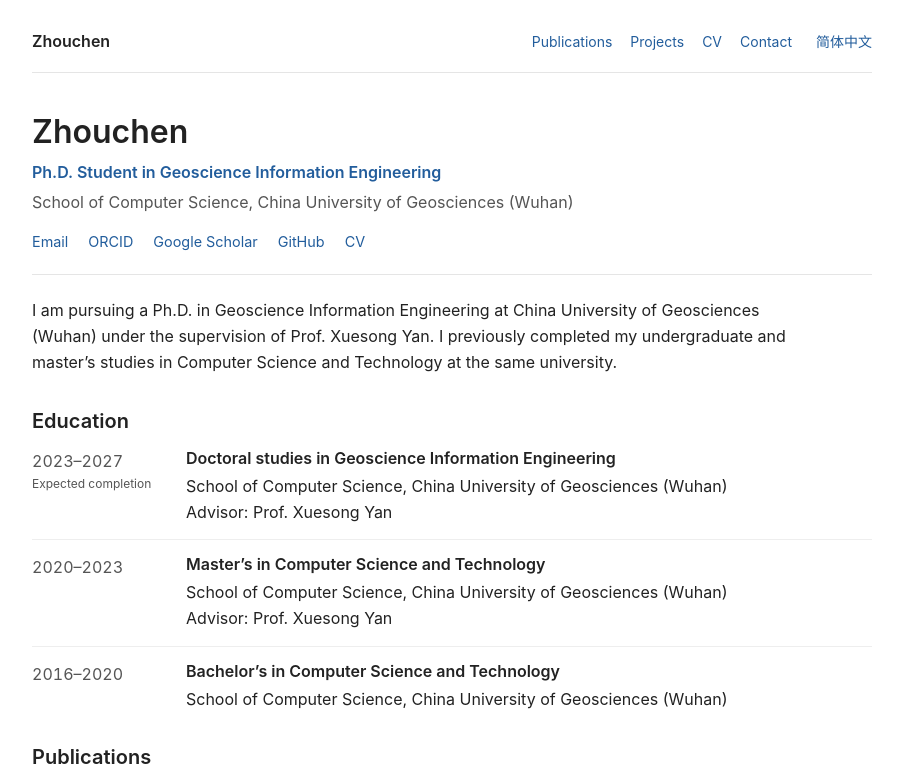
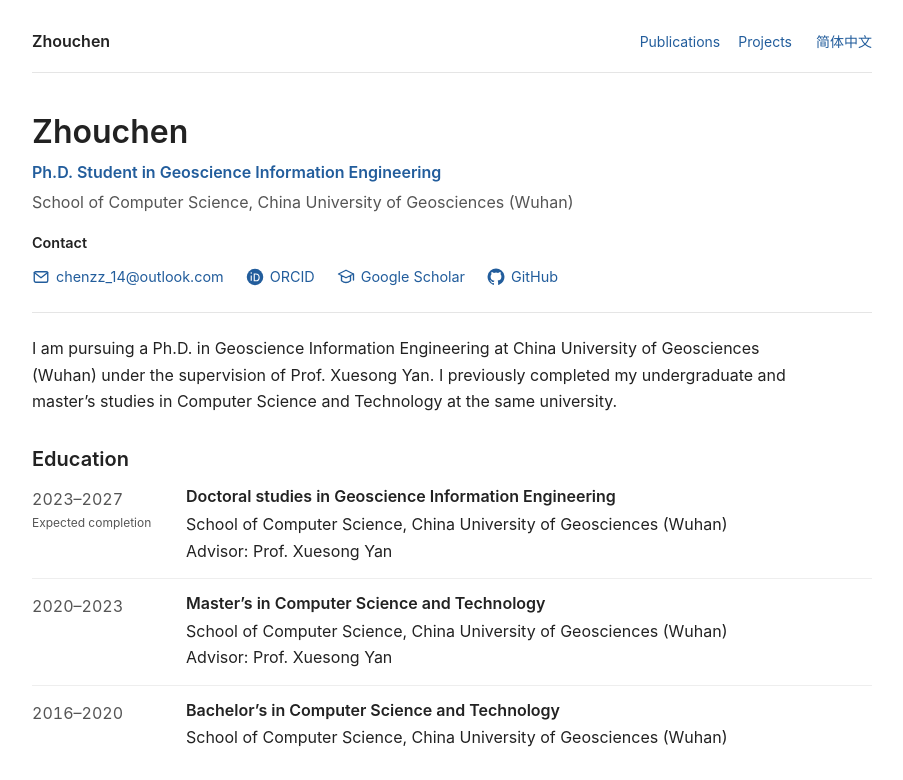
Before and after one commit to NeverStoptoLearn/neverstoptolearn.github.io, an Astro site: page / in a window 1280 px wide. Shown: the top 780 px of the page, without its empty margins (188-1091 px from the left). Built offline with nearby package versions, Linux system fonts and the light colour scheme; Astro itself is replaced by a stand-in of ours.

Commit message:
Simplify navigation and add homepage contact icons

```diff
--- a/src/components/Home.astro
+++ b/src/components/Home.astro
@@ -13,13 +13,38 @@ const en = locale === 'en';
     <h1>{profile.name}</h1>
     <p class="profile-role">{profile.role[locale]}</p>
     <p class="profile-affiliation">{profile.affiliation[locale]}</p>
-    <div class="profile-links">
-      <a href={`mailto:${profile.email}`}>{en ? 'Email' : '邮箱'}</a>
-      <a href={`https://orcid.org/${profile.orcid}`} rel="me noopener noreferrer" target="_blank">ORCID</a>
-      <a href={`${profile.googleScholar}&hl=${en ? 'en' : 'zh-CN'}`} rel="noopener noreferrer" target="_blank">Google Scholar</a>
-      <a href={profile.github} target="_blank" rel="noopener noreferrer">GitHub</a>
-      <a href={href(locale, 'cv')}>{labels[locale].cv}</a>
-    </div>
+    <section class="profile-contact" id="contact">
+      <h2>{en ? 'Contact' : '联系方式'}</h2>
+      <div class="profile-links">
+        <a href={`mailto:${profile.email}`}>
+          <svg viewBox="0 0 24 24" aria-hidden="true" focusable="false" fill="none" stroke="currentColor" stroke-width="1.8" stroke-linecap="round" stroke-linejoin="round">
+            <rect x="3" y="5" width="18" height="14" rx="2" />
+            <path d="m3 6 9 7 9-7" />
+          </svg>
+          <span>{profile.email}</span>
+        </a>
+        <a href={`https://orcid.org/${profile.orcid}`} rel="me noopener noreferrer" target="_blank">
+          <svg viewBox="0 0 24 24" aria-hidden="true" focusable="false">
+            <circle cx="12" cy="12" r="11" fill="currentColor" />
+            <circle cx="7" cy="6.6" r="1" fill="white" />
+            <path d="M7 10v7M11 8h2a4.5 4.5 0 0 1 0 9h-2Z" fill="none" stroke="white" stroke-width="1.5" />
+          </svg>
+          <span>ORCID</span>
+        </a>
+        <a href={`${profile.googleScholar}&hl=${en ? 'en' : 'zh-CN'}`} rel="noopener noreferrer" target="_blank">
+          <svg viewBox="0 0 24 24" aria-hidden="true" focusable="false" fill="none" stroke="currentColor" stroke-width="1.8" stroke-linecap="round" stroke-linejoin="round">
+            <path d="m2 8 10-5 10 5-10 5Zm4 2v7c4 3 8 3 12 0v-7M22 8v8" />
+          </svg>
+          <span>Google Scholar</span>
+        </a>
+        <a href={profile.github} target="_blank" rel="noopener noreferrer">
+          <svg viewBox="0 0 24 24" aria-hidden="true" focusable="false" fill="currentColor">
+            <path d="M12 .75a11.25 11.25 0 0 0-3.56 21.92c.56.1.77-.24.77-.54v-2.1c-3.13.68-3.79-1.33-3.79-1.33-.51-1.3-1.25-1.65-1.25-1.65-1.03-.7.08-.69.08-.69 1.13.08 1.73 1.16 1.73 1.16 1 1.72 2.63 1.22 3.27.93.1-.73.39-1.22.71-1.5-2.5-.28-5.13-1.25-5.13-5.56 0-1.23.44-2.23 1.16-3.02-.12-.28-.5-1.43.11-2.98 0 0 .95-.3 3.1 1.15a10.8 10.8 0 0 1 5.64 0c2.15-1.45 3.09-1.15 3.09-1.15.62 1.55.23 2.7.12 2.98.72.79 1.15 1.79 1.15 3.02 0 4.32-2.63 5.28-5.14 5.56.4.35.76 1.03.76 2.08v3.1c0 .3.2.65.78.54A11.25 11.25 0 0 0 12 .75Z" />
+          </svg>
+          <span>GitHub</span>
+        </a>
+      </div>
+    </section>
   </header>
   <p class="profile-biography">{profile.biography[locale]}</p>
   <Education locale={locale} />
--- a/src/layouts/Layout.astro
+++ b/src/layouts/Layout.astro
@@ -6,7 +6,7 @@ import { href, labels, descriptions, sections, type Page } from '../lib/i18n';
 interface Props { locale: Locale; page: Page; }
 const { locale, page } = Astro.props;
 const other = locale === 'en' ? 'zh' : 'en';
-const navigationSections = sections.filter(section => section !== 'research' && section !== 'about');
+const navigationSections = sections.filter(section => section === 'publications' || section === 'projects');
 const title = `${page === 'home' ? (locale === 'en' ? 'Academic Homepage' : '学术主页') : labels[locale][page]} · ${profile.name}`;
 const canonical = new URL(href(locale, page), Astro.site);
 ---
--- a/src/styles/global.css
+++ b/src/styles/global.css
@@ -41,7 +41,11 @@ nav a[aria-current='page'] { color: #222; text-decoration: underline; text-under
 .profile-role { margin-bottom: 4px; color: #225d9c; font-weight: 600; }
 .profile-affiliation { color: #555; }
 .profile-biography { max-width: 76ch; }
-.profile-links { display: flex; flex-wrap: wrap; gap: 20px; font-size: .9rem; }
+.profile-contact { margin-top: 18px; }
+.profile-contact h2 { font-size: .9rem; margin-bottom: 10px; }
+.profile-links { display: flex; flex-wrap: wrap; gap: 12px 22px; font-size: .9rem; }
+.profile-links a { display: inline-flex; align-items: center; gap: 6px; padding-block: 3px; }
+.profile-links svg { width: 18px; height: 18px; flex-shrink: 0; }
 .home-section { margin-top: 32px; }
 .section-heading { display: flex; flex-wrap: wrap; align-items: baseline; justify-content: space-between; gap: 10px 24px; }
 .section-heading a { font-size: .875rem; }
```
Also changed, not shown: tests/browser/navigation.spec.ts (+1 -1 lines), tests/pages.test.mjs (+2 -2 lines).
